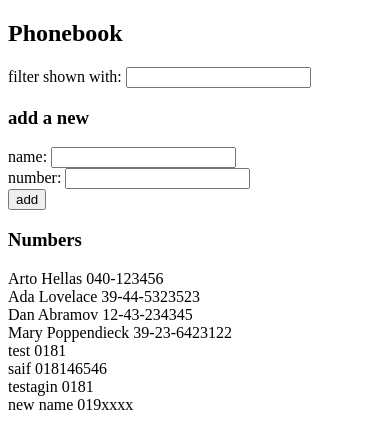
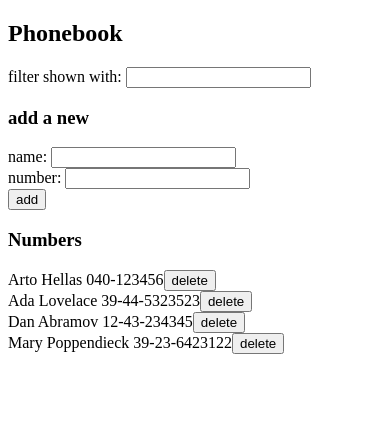
Before and after one commit to sm-mostafajamal/Fullstack_Open, a React (Create React App) app in the folder part2/the_phonebook/: page / in a window 390 px wide. Shown: the top 448 px of the page. Built offline with nearby package versions, Linux system fonts and the light colour scheme; data requests are answered from the project's data file.

Commit message:
2.17: Phonebook step9

```diff
--- a/part2/the_phonebook/db.json
+++ b/part2/the_phonebook/db.json
@@ -19,26 +19,6 @@
       "name": "Mary Poppendieck",
       "number": "39-23-6423122",
       "id": 4
-    },
-    {
-      "name": "test",
-      "number": "0181",
-      "id": 5
-    },
-    {
-      "name": "saif",
-      "number": "018146546",
-      "id": 6
-    },
-    {
-      "name": "testagin",
-      "number": "0181",
-      "id": 7
-    },
-    {
-      "name": "new name",
-      "number": "019xxxx",
-      "id": 8
     }
   ]
 }
--- a/part2/the_phonebook/src/App.js
+++ b/part2/the_phonebook/src/App.js
@@ -1,3 +1,4 @@
+import axios from 'axios';
 import { useState, useEffect } from 'react';
 import Filter from './Components/Filter';
 import PersonForm from './Components/PersonForm';
@@ -11,7 +12,7 @@ const App = () => {
   const [showAll, setShowAll] = useState('')
 
   useEffect(()=> {
-    console.log('effect')
+
     contactServices
     .getAll()
     .then(initialNotes => setPersons(initialNotes))
@@ -56,7 +57,7 @@ const App = () => {
 
       <h3>Numbers</h3>
 
-      <Persons contactToShow={contactToShow} />
+      <Persons contactToShow={contactToShow} setPersons={setPersons} />
     </div>
   )
 }
--- a/part2/the_phonebook/src/Components/Persons.js
+++ b/part2/the_phonebook/src/Components/Persons.js
@@ -1,4 +1,19 @@
-const Persons =({contactToShow})=><div>{contactToShow.map(contact => <div key={contact.id}> {contact.name} {contact.number}</div>)}</div>
+import contactServices from '../services/persons';
+
+
+const Persons =({contactToShow})=>{
+
+    const deleteContact =(contact) => window.confirm(`Delete ${contact.name}?`) && contactServices.deleteObj(contact.id)
+
+    return <div>
+                {contactToShow.map(contact =>
+                <div key={contact.id}>
+                {contact.name} {contact.number}
+                <button onClick={()=> deleteContact(contact)}>delete</button>
+                </div>
+                )}
+            </div>
+}
 
 
 export default Persons
--- a/part2/the_phonebook/src/services/persons.js
+++ b/part2/the_phonebook/src/services/persons.js
@@ -13,5 +13,11 @@ const create = newObject => {
     return request.then(res => res.data)
 }
 
+const deleteObj = (id) => {
+    const request = axios.delete(`${baseUrl}/${id}`)
+    return request.then(res => console.log('Deleted'))
 
-export default {getAll, create}
+}
+
+
+export default {getAll, create, deleteObj}
```
